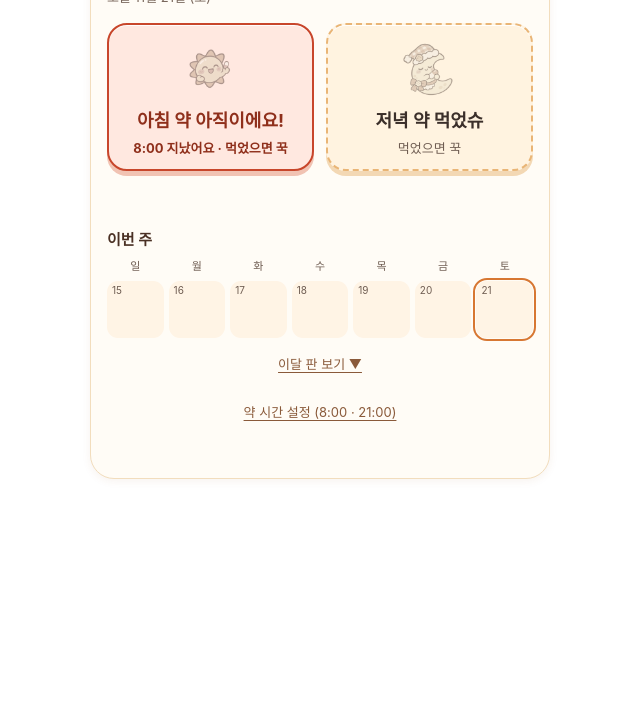
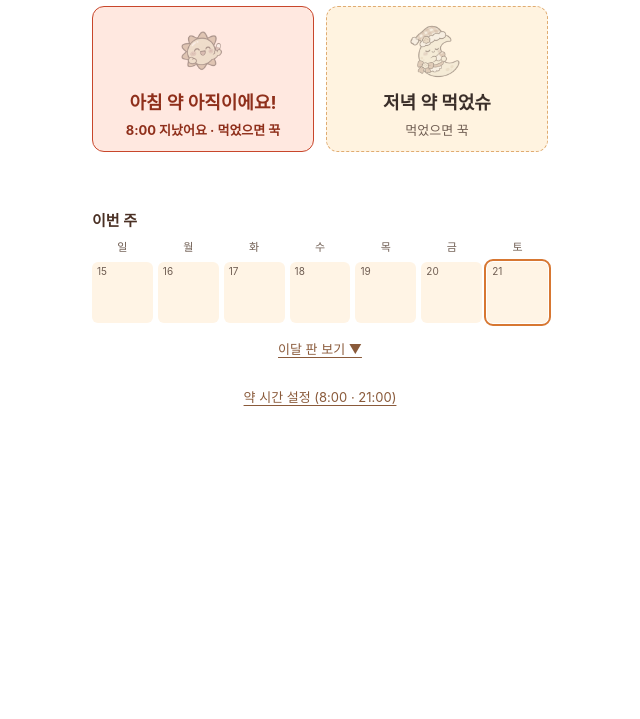
Before and after one commit to kmc1050-creator/abik-widgets, a plain HTML site: page medicine/index.html in a window 1280 px wide. Shown: the part 81-800 px from the top of the page, without its empty margins (320-960 px from the left). Drawn offline with Linux system fonts and the light colour scheme.

Commit message:
노션처럼 납작하게: 바깥 상자·그림자 없앰, 모서리·테두리 줄임
Co-Authored-By: Claude Opus 5.5 <noreply@anthropic.com>

```diff
--- a/medicine/index.html
+++ b/medicine/index.html
@@ -3,7 +3,7 @@
 <head>
 <meta charset="UTF-8">
 <meta name="viewport" content="width=device-width, initial-scale=1.0">
-<meta name="theme-color" content="#fff6e9">
+<meta name="theme-color" content="#ffffff">
 <meta name="apple-mobile-web-app-capable" content="yes">
 <meta name="apple-mobile-web-app-title" content="약 먹었슈">
 <link rel="icon" type="image/png" href="img/icon.png">
@@ -21,11 +21,8 @@
   .card {
     width: min(100%, 460px);
     margin: 0 auto;
-    background: #fffcf6;
-    border: 1px solid #f2ddbd;
-    border-radius: 24px;
-    padding: 20px 16px 18px;
-    box-shadow: 0 2px 8px rgba(150, 91, 42, .08);
+    background: #fff; /* 노션 안에 액자를 또 두지 않음 */
+    padding: 4px 2px 8px;
   }
   h1 { font-size: 21px; margin: 0 0 3px; letter-spacing: -.4px; display: flex; align-items: center; gap: 6px; }
   h1 img { width: 30px; height: 30px; }
@@ -40,22 +37,21 @@
     display: flex; flex-direction: column; align-items: center; justify-content: center; gap: 6px;
     width: 100%; min-height: 136px; padding: 13px 8px 12px;
     font-size: 18px; font-weight: 700; color: #3b2f2a;
-    background: #fff3e0; border: 2px dashed #e9b576; border-radius: 20px;
+    background: #fff3e0; border: 1.5px dashed #e0ac72; border-radius: 12px;
     cursor: pointer; font-family: inherit; word-break: keep-all; text-align: center;
-    box-shadow: inset 0 1px 0 rgba(255,255,255,.9), 0 5px 0 #f3d8b4;
-    transition: transform .16s ease, box-shadow .16s ease, background .16s ease;
+    transition: transform .12s ease, background .16s ease;
   }
-  .dose:active { transform: translateY(4px) scale(.98); box-shadow: inset 0 1px 0 rgba(255,255,255,.9), 0 1px 0 #f3d8b4; }
+  .dose:active { transform: scale(.98); }
   .dose:focus-visible, .ask button:focus-visible { outline: 3px solid #b96332; outline-offset: 3px; }
   .dose .icon { display: grid; place-items: center; height: 62px; line-height: 1; }
   .dose .icon img { width: 62px; height: 62px; object-fit: contain; display: block; }
   /* 아직 안 붙인 스티커는 흐리게, 누르면 선명하게 찍힘 */
   .dose:not(.done) .icon img { filter: grayscale(.7); opacity: .5; }
   .dose .sub { font-size: 13px; font-weight: 400; color: #6f5d52; }
-  .dose.done { background: #ffe6b8; border: 2px solid #de8435; box-shadow: inset 0 1px 0 rgba(255,255,255,.9), 0 5px 0 #eebc7d; }
+  .dose.done { background: #ffe6b8; border: 1.5px solid #de8435; }
   .dose.done .icon { animation: stamp .42s cubic-bezier(.2, 1.5, .45, 1); }
   /* 정한 시각이 지났는데 아직 안 누름 */
-  .dose.late { background: #ffe8e0; border: 2px solid #c8462b; color: #8f2f1b; box-shadow: inset 0 1px 0 rgba(255,255,255,.9), 0 5px 0 #f1c3b3; }
+  .dose.late { background: #ffe8e0; border: 1.5px solid #c8462b; color: #8f2f1b; }
   .dose.late .sub { color: #8f2f1b; font-weight: 700; }
   @keyframes stamp { 0% { transform: scale(.35) rotate(-12deg); } 70% { transform: scale(1.15) rotate(4deg); } 100% { transform: scale(1) rotate(0); } }
   @media (prefers-reduced-motion: reduce) { .dose, .dose.done .icon { animation: none !important; transition: none; } }
@@ -67,7 +63,7 @@
   .ask.show { display: flex; }
   .ask .q { width: 100%; text-align: center; }
   .ask button {
-    min-height: 44px; padding: 8px 16px; font-size: 14px; font-family: inherit; border-radius: 10px; cursor: pointer;
+    min-height: 44px; padding: 8px 16px; font-size: 14px; font-family: inherit; border-radius: 8px; cursor: pointer;
     border: 1px solid #e8b77f; background: #fff; color: #3b2f2a;
   }
   .ask button { font-weight: 700; }
@@ -83,7 +79,7 @@
   .wname { text-align: center; font-size: 11px; color: #6f5d52; }
   .cell {
     aspect-ratio: 1 / 1; display: flex; flex-direction: column; align-items: center; justify-content: center;
-    border-radius: 11px; background: #fff4e5; font-size: 11px; color: #6f5d52; position: relative;
+    border-radius: 6px; background: #fff4e5; font-size: 11px; color: #6f5d52; position: relative;
   }
   .cell .num { position: absolute; top: 3px; left: 5px; font-size: 10px; }
   .cell .stk, .cell .half { display: grid; place-items: center; line-height: 1; }
```
Also changed, not shown: 1 other file.
